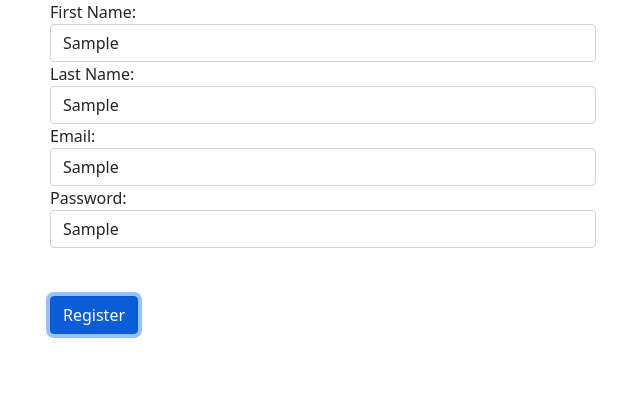
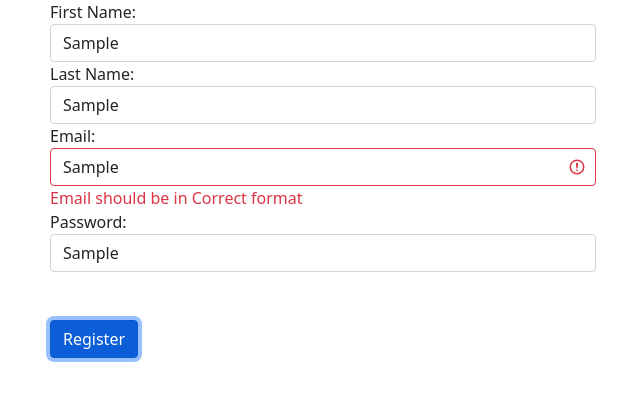
Before and after one commit to SafiullahOmar/Angular-Reactive-Form, an Angular app: page / in a window 1280 px wide. Both pictures are taken after typing "Sample", "Sample", "Sample", "Sample" into the empty fields and a click on the button "Register". Shown: the top 400 px of the page, without its empty margins (412-1052 px from the left). Built offline with nearby package versions, Linux system fonts and the light colour scheme.

Commit message:
final validation

```diff
--- a/src/app/app.component.html
+++ b/src/app/app.component.html
@@ -28,6 +28,7 @@
             [ngClass]="{'is-invalid':submitted && registerForm.controls['Email'].errors}" class="form-control">
           <div *ngIf="submitted && registerForm.controls['Email'].errors" class="text-danger">
             <div *ngIf="registerForm.controls['Email'].errors['required']">Email Name is required</div>
+            <div *ngIf="registerForm.controls['Email'].errors['email']">Email should be in Correct format</div>
           </div>
         </div>
 
--- a/src/app/app.component.ts
+++ b/src/app/app.component.ts
@@ -13,12 +13,14 @@ export class AppComponent {
 
   constructor (private formBuilder :FormBuilder){}
   ngOnInit(){
+
     this.registerForm=this.formBuilder.group({
       firstName:['',Validators.required],
       lastName:['',Validators.required],
-      Email:['',Validators.required],
-      Password:['',Validators.required]
+      Email:['',[Validators.required,Validators.email]],
+      Password:['',[Validators.required,Validators.min(4)]]
     });
+
   }
 
   onSubmit(){
```
